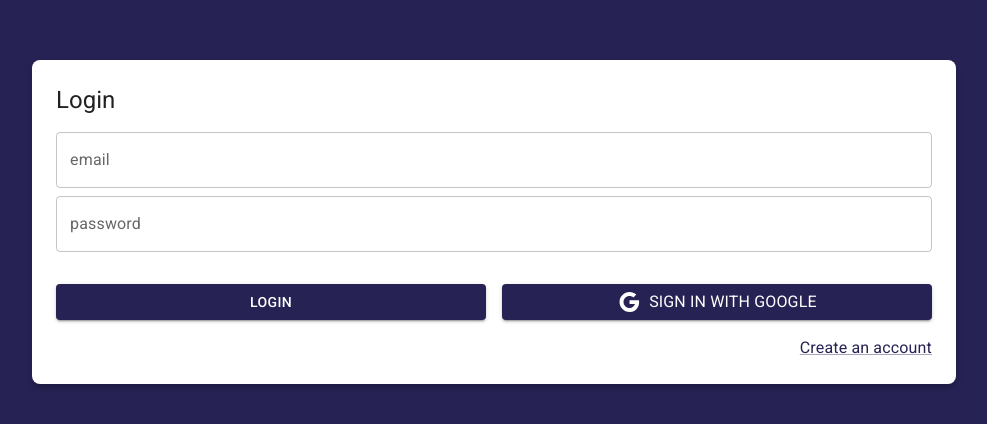
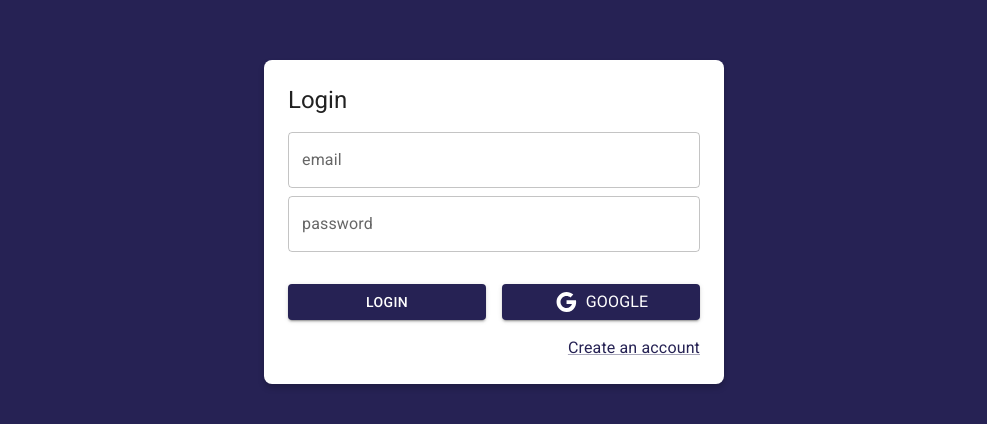
Before and after one commit to JhonEduard26/journal-app, a React (Vite) app: page /auth/login in a window 1280 px wide. Shown: the part 178-602 px from the top of the page, without its empty margins (146-1133 px from the left). Built offline with nearby package versions, Linux system fonts and the light colour scheme.

Commit message:
[ADD] auth-layout

```diff
--- /dev/null
+++ b/src/auth/layout/AuthLayout.jsx
@@ -0,0 +1,35 @@
+import { Grid, Typography } from '@mui/material'
+
+export const AuthLayout = ({ children, title = '' }) => {
+  return (
+    <Grid
+      container
+      direction="column"
+      alignItems="center"
+      justifyContent="center"
+      spacing={0}
+      sx={{
+        minHeight: '100vh',
+        padding: 4,
+        backgroundColor: 'primary.main'
+      }}
+    >
+      <Grid
+        className="box-shadow"
+        item
+        xs={3}
+        sx={{
+          width: { sm: 460 },
+          padding: 3,
+          borderRadius: 2,
+          backgroundColor: 'white',
+        }}
+      >
+        <Typography variant="h5" sx={{ mb: 1 }}>{title}</Typography>
+
+        {children}
+
+      </Grid>
+    </Grid>
+  )
+}
--- a/src/auth/pages/LoginPage.jsx
+++ b/src/auth/pages/LoginPage.jsx
@@ -1,33 +1,11 @@
 import { Link as RouterLink } from 'react-router-dom'
 import Google from '@mui/icons-material/Google'
 import { Button, Grid, Link, TextField, Typography } from '@mui/material'
+import { AuthLayout } from '../layout/AuthLayout'
 
 export const LoginPage = () => {
   return (
-    <Grid
-      container
-      direction="column"
-      alignItems="center"
-      justifyContent="center"
-      spacing={0}
-      sx={{
-        minHeight: '100vh',
-        padding: 4,
-        backgroundColor: 'primary.main'
-      }}
-    >
-      <Grid
-        className="box-shadow"
-        item
-        xs={3}
-        sx={{
-          padding: 3,
-          borderRadius: 2,
-          backgroundColor: 'white',
-        }}
-      >
-        <Typography variant="h5" sx={{ mb: 1 }}>Login</Typography>
-
+    <AuthLayout title='Login'>
       <form>
         <Grid container spacing={0} sx={{ mt: 2 }}>
           <Grid item xs={12} sx={{ mb: 1 }}>
@@ -56,7 +34,7 @@ export const LoginPage = () => {
               <Button variant="contained" fullWidth>
                 <Google />
                 <Typography sx={{ ml: 1 }}>
-                    Sign in with Google
+                  Google
                 </Typography>
               </Button>
             </Grid>
@@ -70,7 +48,6 @@ export const LoginPage = () => {
 
         </Grid>
       </form>
-      </Grid>
-    </Grid >
+    </AuthLayout>
   )
 }
```
Lines whose indentation alone changed are shown as unchanged.
